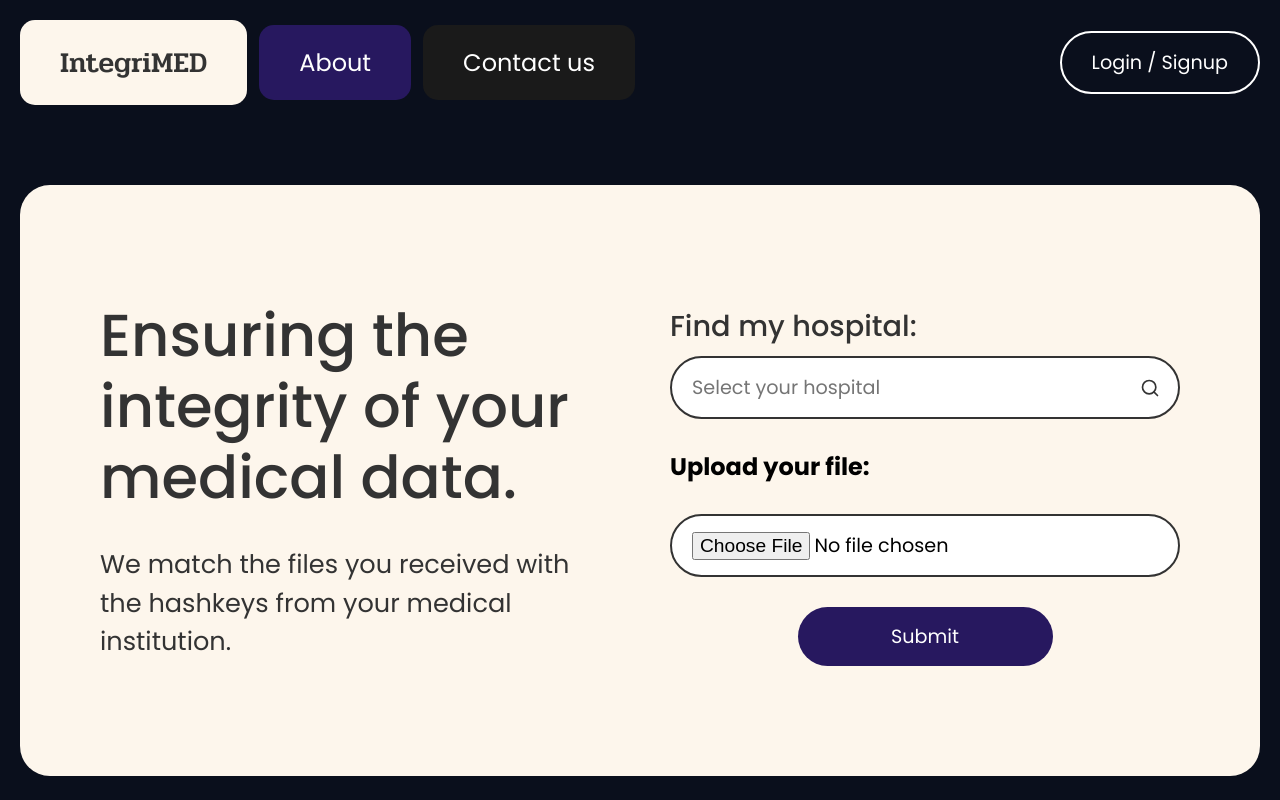
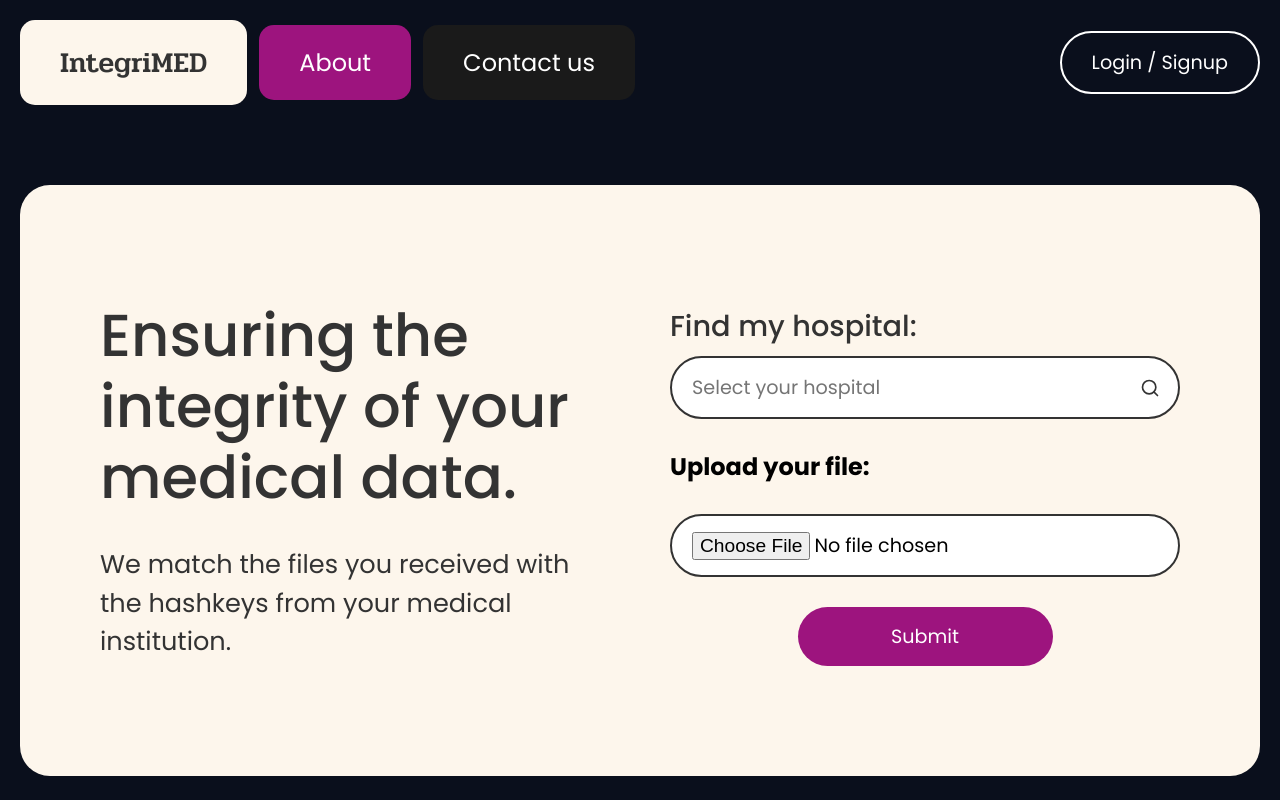
Before and after one commit to iSundhararajan/Technica_2024_Project, a plain HTML site: page templates/index.html in a window 1280 px wide. Drawn offline with Linux system fonts and the light colour scheme.

Commit message:
minor styling changes

```diff
--- a/static/style.css
+++ b/static/style.css
@@ -50,7 +50,7 @@ body {
 }
 
 .nav-links a.about {
-    background-color: #27185f;
+    background-color: #9D147E;
 }
 
 .nav-links a.contact {
@@ -66,6 +66,9 @@ body {
     text-decoration: none;
     border: 2px solid white;
     font-size: 1.2rem;
+}
+.login-btn:hover {
+    box-shadow: 5px 5px 5px 5px  white;
 }
 
 .main-content {
@@ -157,7 +160,7 @@ p {
 .submit-btn {
     width: 50%;
     padding: 15px 20px;
-    background-color: #27185f;
+    background-color: #9D147E;
     color: white;
     border: none;
     border-radius: 50px;
```
Also changed, not shown: 1 other file.
